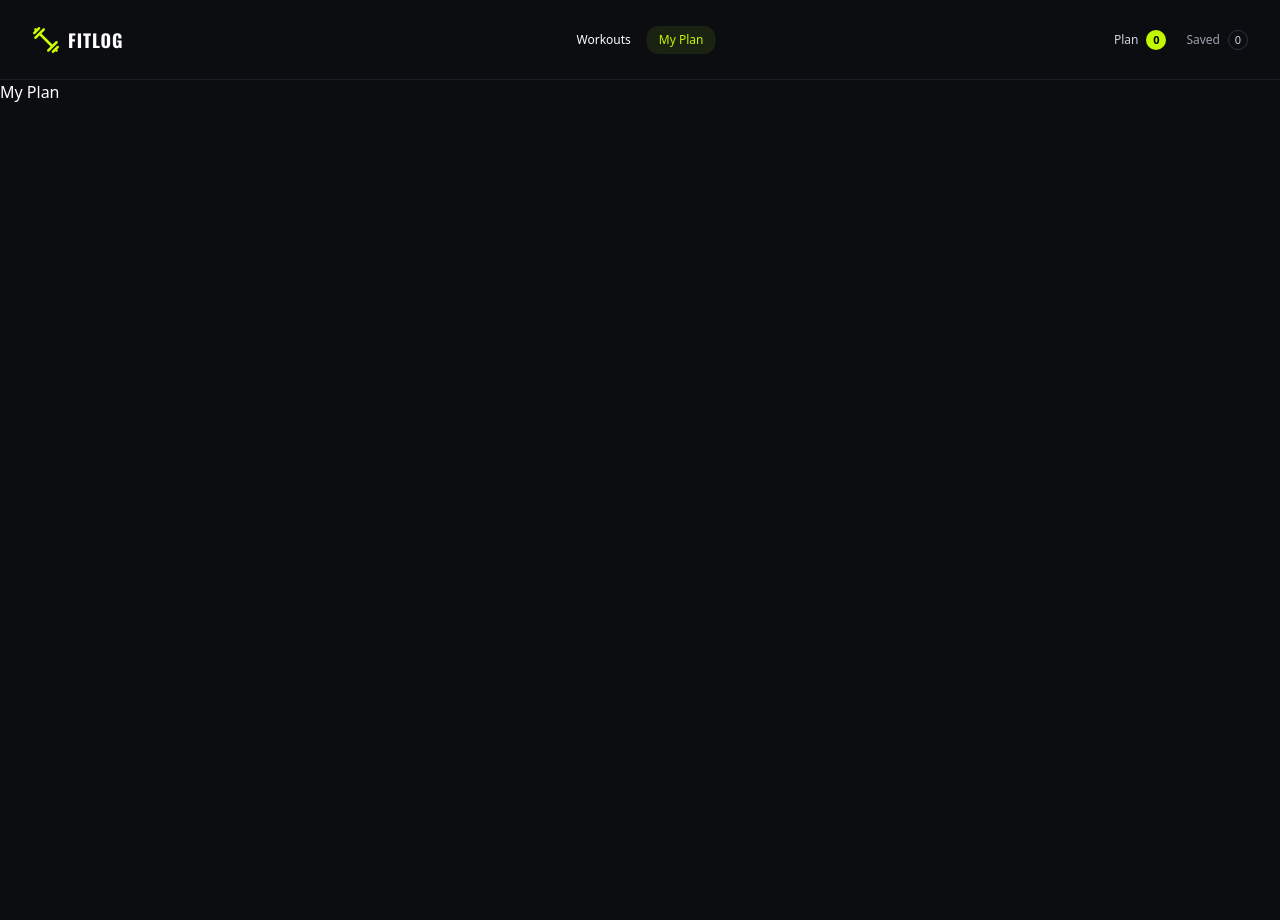
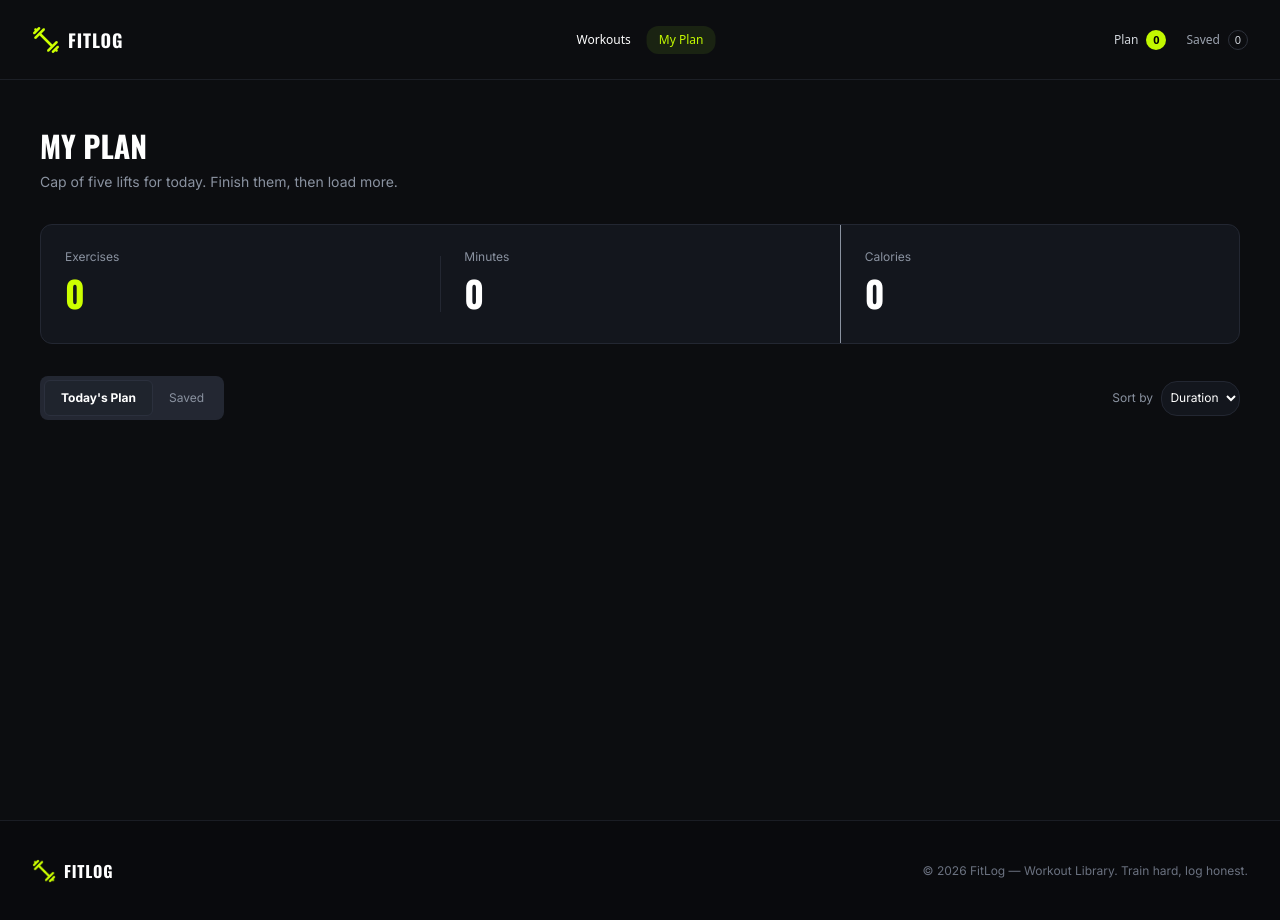
Before and after one commit to nnasif78/FitLog, a Next.js app: page /my-plan in a window 1280 px wide. Before the commit the page ends 800 px from the top, so only its background shows below. Built offline with nearby package versions, Linux system fonts and the light colour scheme.

Commit message:
MyPlan page layout with detailed exercise metrics and action buttons

```diff
--- a/src/app/my-plan/page.tsx
+++ b/src/app/my-plan/page.tsx
@@ -1,9 +1,48 @@
+import Footer from "@/components/shared/Footer"
 import Navbar from "@/components/shared/Navbar"
 export default function MyPlan() {
     return (
         <main>
             <Navbar />
-            <h1>My Plan</h1>
+            <main className="mx-auto min-h-[680px] max-w-[1280px] px-10 py-12">
+                <h1 className="font-[family-name:var(--font-oswald)] text-[30px] font-bold leading-9 text-white">MY PLAN</h1>
+
+                <p className="mt-2 font-[family-name:var(--font-inter)] text-[14px] font-normal leading-5 text-[#8A92A0]">
+                    Cap of five lifts for today. Finish them, then load more.
+                </p>
+                <div className="mt-8 grid h-[120px] grid-cols-3 rounded-xl border border-[#232732] bg-[#13161D]">
+                    <div className="flex flex-col justify-center px-6">
+                        <span className="font-[family-name:var(--font-inter)] text-[12px] font-normal text-[#8A92A0]">Exercises</span>
+                        <span className="font-[family-name:var(--font-oswald)] text-[36px] font-bold text-[#CCFF00]">0</span>
+                    </div>
+
+                    <div className="relative flex flex-col justify-center px-6 after:absolute after:left-0 after:h-14 after:w-px after:bg-[#232732]">
+                        <span className="font-[family-name:var(--font-inter)] text-[12px] font-normal text-[#8A92A0]">Minutes</span>
+                        <span className="font-[family-name:var(--font-oswald)] text-[36px] font-bold text-white">0</span>
+                    </div>
+
+                    <div className="flex flex-col justify-center border-l border-[#8A92A0] px-6">
+                        <span className="font-[family-name:var(--font-inter)] text-[12px] font-normal text-[#8A92A0]">Calories</span>
+                        <span className="font-[family-name:var(--font-oswald)] text-[36px] font-bold text-white">0</span>
+                    </div>
+                </div>
+
+                <div className="mt-8 flex items-center justify-between">
+                    <div className="flex rounded-lg bg-[#232732] p-1">
+                        <button className="rounded-md border border-[#2B303D] bg-[#1F242D] px-4 py-2 font-[family-name:var(--font-inter)] text-[12px] font-bold text-white">Today&apos;s Plan</button>
+                        <button className="px-4 py-2 font-[family-name:var(--font-inter)] text-[12px] font-normal text-[#8A92A0]">Saved</button>
+                    </div>
+                    <div className="flex items-center gap-2">
+                        <span className="font-[family-name:var(--font-inter)] text-[12px] font-normal text-[#8A92A0] ">Sort by</span>
+                        <select className="rounded-2xl w-[80] border border-[#232732] bg-[#13161D] px-1 py-2 font-[family-name:var(--font-inter)] text-center text-[12px] font-normal text-white outline-none">
+                            <option>Duration</option>
+                            <option>Calories</option>
+                            <option>Rating</option>
+                        </select>
+                    </div>
+                </div>
+            </main>
+            <Footer />
         </main>
     )
 }
```
